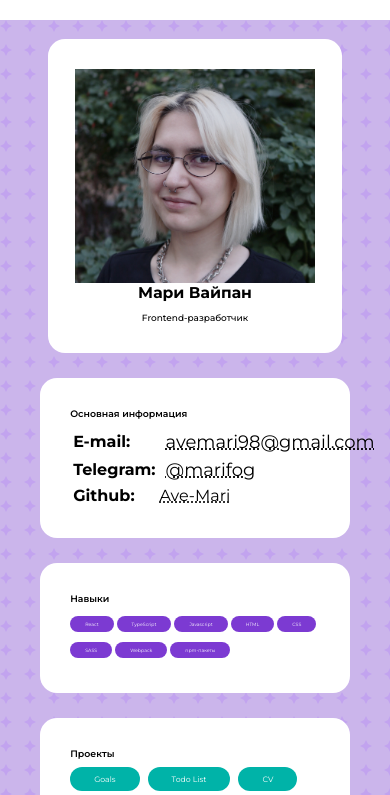
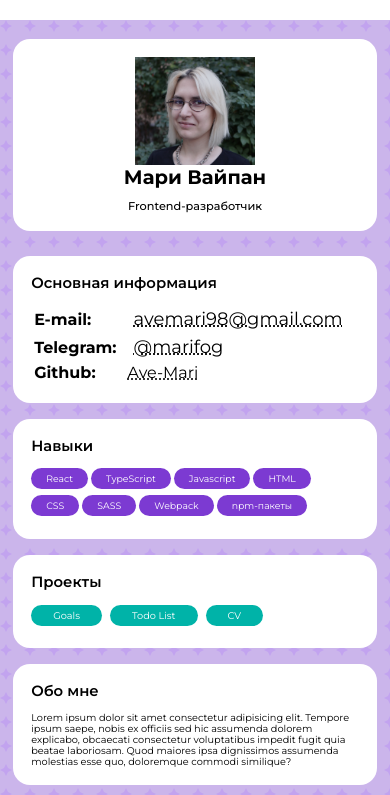
Before and after one commit to Ave-Mari/Mari-CV, a React app: page / in a window 390 px wide. Shown: the top 795 px of the page. Built offline with nearby package versions, Linux system fonts and the light colour scheme; some icons are missing; the HTML template or start-up script is replaced by a standard one.

Commit message:
add styles to tablets and phones

```diff
--- a/src/components/Link/Link.styles.ts
+++ b/src/components/Link/Link.styles.ts
@@ -9,13 +9,22 @@ export const Element = styled.a`
     display: inline-block;
     margin-right: 8px;
     margin-bottom: 4px;
+    font-size: 1.4vw;
 
     &:hover {
         background: #03857D;
     }
 
     @media only screen and (max-width: 1024px) {
-        font-size: 2vw;
+        font-size: 1.5vw;
     }
 
+    @media only screen and (max-width: 768px) {
+        font-size: 1.9vw;
+      }
+    @media only screen and (max-width: 480px) {
+        font-size: 2.5vw;
+        padding: 5px 22px;
+      }
+
 `
--- a/src/components/MainSection/MainSection.styles.ts
+++ b/src/components/MainSection/MainSection.styles.ts
@@ -34,8 +34,26 @@ export const Wrapper = styled.section`
     }
 
     @media only screen and (max-width: 768px) {
-        width: 60vw;
+        width: 64vw;
+        padding: 18px;
+        .avatar {
+            width: 31vw;
+        }
     }
+
+    @media only screen and (max-width: 480px) {
+        width: 84vw;
+
+        h1 {
+            font-size: 5vw;
+        }
+
+        h3 {
+            font-size: 2.9vw;
+        }
+      }
+
+
 
 
 `;
--- a/src/components/Section/Section.styles.ts
+++ b/src/components/Section/Section.styles.ts
@@ -13,12 +13,41 @@ export const Wrapper = styled.section`
         margin-top: 0px;
     }
 
+    p {
+        margin: 0;
+        font-size: 1.3vw;
+    }
+
     @media only screen and (max-width: 1024px) {
         width: 58vw;
+
+        p {
+            font-size: 1.5vw;
+        }
+
     }
 
     @media only screen and (max-width: 768px) {
         width: 64vw;
+        padding: 18px;
+
+        p {
+            font-size: 1.7vw;
+        }
+    }
+
+    @media only screen and (max-width: 480px) {
+        width: 84vw;
+        margin-bottom: 16px;
+
+        h2 {
+            font-size: 3.8vw;
+        }
+
+        p {
+            font-size: 2.5vw;
+        }
+
     }
 
 
--- a/src/components/Skill/Skill.styles.ts
+++ b/src/components/Skill/Skill.styles.ts
@@ -17,4 +17,13 @@ export const Element = styled.div`
             -ms-user-select: none;
                 user-select: none;
 
+
+        @media only screen and (max-width: 768px) {
+          font-size: 1.6vw;
+        }
+
+        @media only screen and (max-width: 480px) {
+          font-size: 2.4vw;
+        }
+
 `
```
